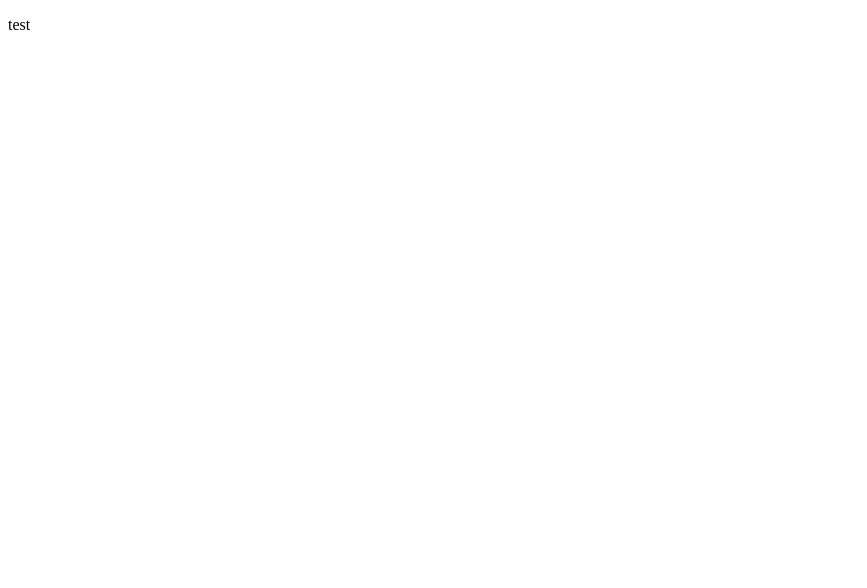
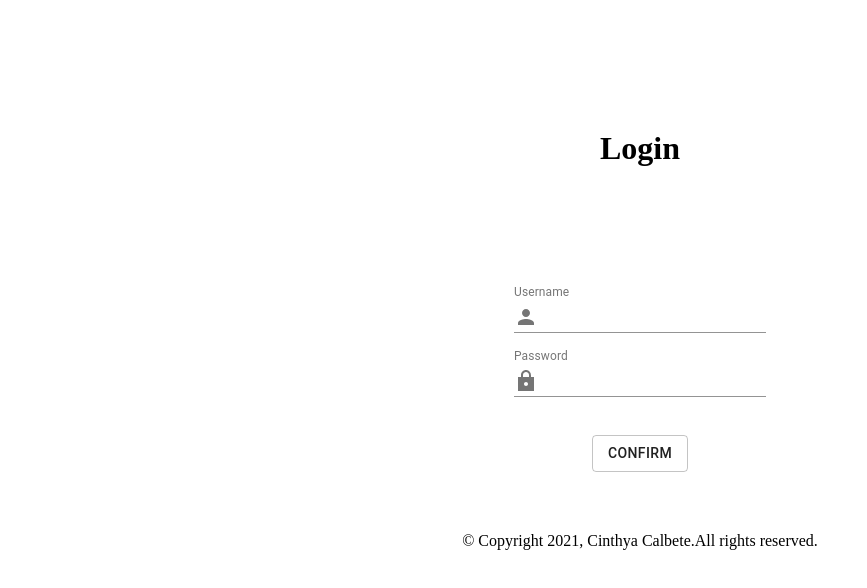
Before and after one commit to ccalbete/front-react-manage-your-movements, a React (Create React App) app: page / in a window 1280 px wide. Shown: the top 588 px of the page, without its empty margins (0-867 px from the left). Built offline with nearby package versions, Linux system fonts and the light colour scheme.

Commit message:
create login without api, close #3

```diff
--- a/src/App.jsx
+++ b/src/App.jsx
@@ -1,9 +1,13 @@
 import React from "react";
 import ReactDOM from "react-dom";
+import Login from "./components/pages/login/Login"
+import Footer from "./components/common/Footer"
 
 function App() {
     return (<>
-        <p>test</p></>);
+        <Login />
+        <Footer />
+    </>);
 }
 
 export default App;
--- /dev/null
+++ b/src/components/common/ErrorMessage.jsx
@@ -0,0 +1,31 @@
+import * as React from "react";
+import Stack from "@mui/material/Stack";
+import Snackbar from "@mui/material/Snackbar";
+import MuiAlert from "@mui/material/Alert";
+
+const Alert = React.forwardRef(function Alert(props, ref) {
+    return <MuiAlert elevation={6} ref={ref} variant="filled" {...props} />;
+});
+
+export default function ErrorMessage(props) {
+    const [open, setOpen] = React.useState(true);
+
+
+    const handleClose = (event, reason) => {
+        if (reason === "clickaway") {
+            return;
+        }
+
+        setOpen(false);
+    };
+
+    return (
+        <Stack spacing={2} sx={{ width: "100%" }}>
+            <Snackbar open={open} autoHideDuration={6000} onClose={handleClose}>
+                <Alert onClose={handleClose} severity="error" sx={{ width: "100%" }}>
+                    {props.children}
+                </Alert>
+            </Snackbar>
+        </Stack>
+    );
+}
--- /dev/null
+++ b/src/components/common/Footer.jsx
@@ -0,0 +1,21 @@
+import React from "react";
+import { makeStyles } from '@material-ui/core/styles'
+
+const useStyles = makeStyles({
+    footer: {
+        textAlign: 'center',
+        margin: '30px'
+    }
+});
+
+function Footer() {
+    const classes = useStyles();
+    return (
+        <footer className={classes.footer}>
+            &copy; Copyright 2021, Cinthya Calbete.All rights reserved.
+        </footer >
+    );
+
+}
+
+export default Footer;
--- a/src/components/pages/login/Login.jsx
+++ b/src/components/pages/login/Login.jsx
@@ -0,0 +1,126 @@
+import React, { useState } from 'react';
+import { Grid, FormControl, InputLabel, Input, Button, Icon } from '@material-ui/core'
+import { makeStyles } from '@material-ui/core/styles'
+import { PersonSharp, LockSharp } from '@mui/icons-material';
+import { InputAdornment } from '@mui/material/';
+import ErrorMessage from '../../common/ErrorMessage'
+
+const useStyles = makeStyles({
+    container: {
+        marginTop: '110px'
+    },
+    title: {
+        textAlign: 'center',
+        marginTop: '130px'
+    },
+    confirmButton: {
+        margin: '30px'
+    },
+    fields: {
+        margin: '8px'
+    }
+});
+
+function Login() {
+
+    const classes = useStyles();
+
+    let response = false;
+
+    //when it loads for the first time it doesn't show the message
+    let showError = false;
+
+    //key is the input name and value is a boolean that indicates if it's empty
+    const [errors, setErrors] = useState({
+        username: '',
+        password: '',
+    });
+
+    //key is the input name and value is the input content
+    const [newValues, setNewValues] = useState({
+        username: '',
+        password: '',
+    });
+
+
+    const [redirectHome, setRedirectHome] = useState(false);
+
+    //when the input is filled, the value is stored in newValues.inputName and the input errors is reset
+    const writtenUsername = (e) => {
+        setNewValues({ ...newValues, 'username': e.target.value });
+        setErrors({ ...errors, 'username': false })
+    }
+
+    const writtenPassword = (e) => {
+        setNewValues({ ...newValues, 'password': e.target.value });
+        setErrors({ ...errors, 'password': false })
+    }
+
+    //if some input is empty, show an error message, else submit
+    const attemptLogin = async () => {
+        const newErrors = {};
+
+        if (!newValues.username) {
+            newErrors.username = true;
+        }
+        if (!newValues.password) {
+            newErrors.password = true;
+        }
+        // if not valid, set the error state
+        if (!newValues.username || !newValues.password) {
+            setErrors(newErrors)
+            return;
+        }
+
+        // submit
+        // response = usersService.login(newValues.username, newValues.password);
+
+        setRedirectHome(true);
+
+        // reset form
+        setNewValues({
+            username: '',
+            password: '',
+        });
+
+    }
+
+    return (
+        <> <h1 className={classes.title}>Login</h1>
+            <Grid container direction="column" justifyContent="center" alignItems="center" className={classes.container}>
+                <Grid item className={classes.fields}>
+                    <FormControl>
+                        <InputLabel htmlFor='username'>Username</InputLabel>
+                        <Input id='username' type='email' value={newValues.username} onChange={writtenUsername} startAdornment={
+                            <InputAdornment position="start">
+                                <PersonSharp />
+                            </InputAdornment>
+                        } />
+                    </FormControl>
+                </Grid>
+
+                <Grid item className={classes.fields}>
+                    <FormControl>
+                        <InputLabel htmlFor='password'>Password</InputLabel>
+                        <Input id='password' type='password' value={newValues.password} onChange={writtenPassword} startAdornment={
+                            <InputAdornment position="start">
+                                <LockSharp />
+                            </InputAdornment>
+                        } />
+                    </FormControl>
+                </Grid>
+
+                <Grid item>
+                    <Button variant="outlined" onClick={attemptLogin} className={classes.confirmButton}> Confirm </Button>
+                </Grid>
+
+                <Grid item>
+                    {showError = errors.username || errors.password}
+                    {showError && <ErrorMessage> All fields are required </ErrorMessage>}
+                </Grid>
+            </Grid>
+        </>
+    );
+}
+
+export default Login;
```
Also changed, not shown: src/components/pages/transfer/Transfer.jsx (+116 -0 lines), src/routes/NotFound.jsx (added, +17 -0 lines), src/routes/routePaths.js (added, +9 -0 lines), src/components/common/footer/Footer.jsx (deleted), 1 other file (tests, documents, lock files or other folders).
